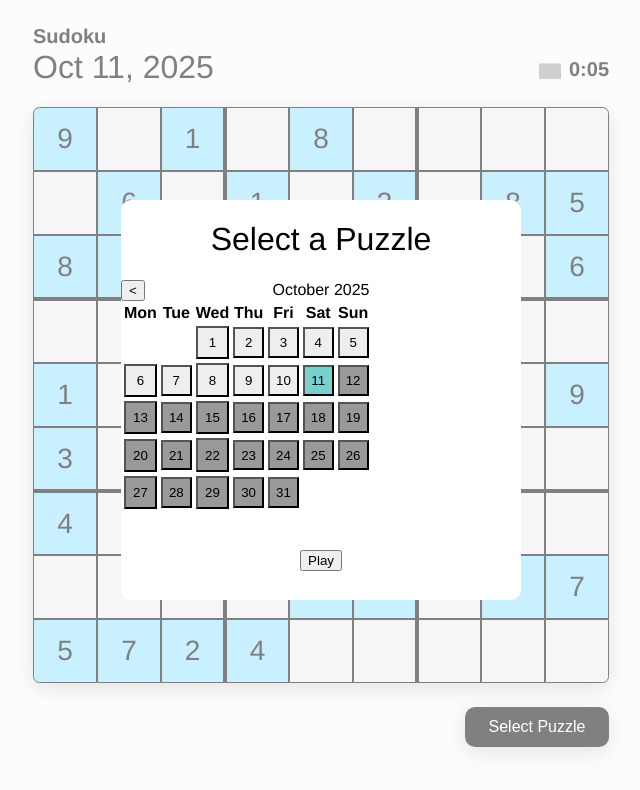
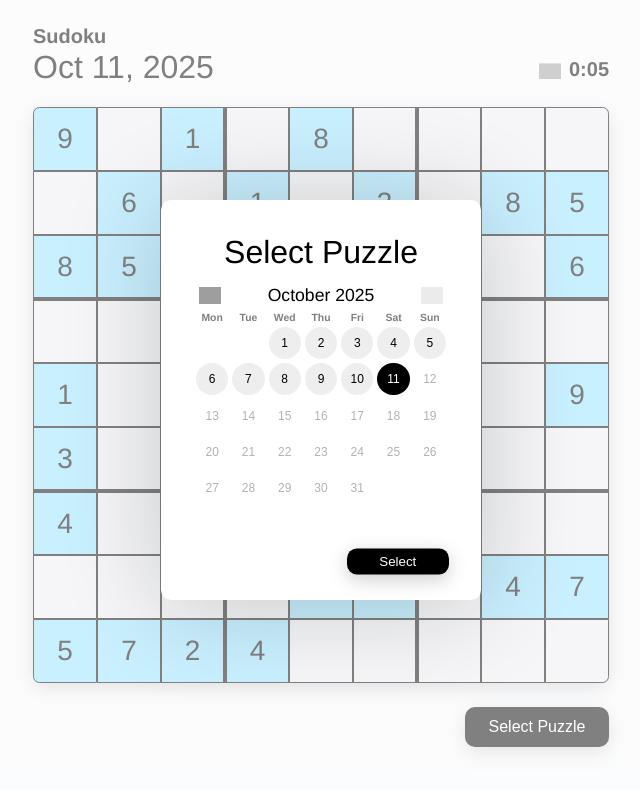
Before and after one commit to KevinJohnson23/Sudoku, a React (Vite) app: page / in a window 1280 px wide. Both pictures are taken after a click on the button "Select Puzzle". Shown: the top 790 px of the page, without its empty margins (319-959 px from the left). Built offline with nearby package versions, Linux system fonts and the light colour scheme; grey boxes are pictures that could not be loaded.

Commit message:
Add calendar style

```diff
--- a/src/App.scss
+++ b/src/App.scss
@@ -3,6 +3,7 @@
   --normal-border_width: 1px;
   --bold-border_width: 2px;
   --border-radius: 10px;
+  --black-hover: #222222;
   background-color: #f8f9fb;
   user-select: none;
   font-family: Helvetica;
@@ -126,9 +127,32 @@ h2 {
   opacity: 1;
   @extend .center;
   height: 50%;
-  aspect-ratio: 1;
+  aspect-ratio: 0.8;
+  border-radius: var(--border-radius);
+  box-shadow: 0px 5px 100px rgba(0, 0, 0, 0.2);
+}
+
+.center-contents {
+  width: 80%;
+  height: 83%;
   text-align: center;
-  border-radius: var(--border-radius);
+  @extend .center;
+}
+
+.center-contents>h1 {
+  height: 12%;
+  margin-top: 0;
+  margin-bottom: 1vmin;
+}
+
+.calendar-container {
+  width: 100%;
+  height: 81%;
+}
+
+.calendar {
+  width: 100%;
+  height: 100%;
 }
 
 .center-button {
@@ -183,31 +207,6 @@ h2 {
   position: relative;
   display: flex;
   justify-content: center;
-}
-
-.day-button {
-  background-color: #eeeeee;
-  aspect-ratio: 1;
-  width: 100%;
-  height: 100%;
-}
-
-.day-button.selected {
-  background-color: #78d1cd;
-}
-
-.day-button.other-month {
-  visibility: hidden;
-}
-
-.day-button.future-day {
-  background-color: #999999;
-}
-
-.month-selector {
-  display: flex;
-  justify-content: space-between;
-  align-items: center;
 }
 
 .header {
@@ -270,5 +269,111 @@ h2 {
 }
 
 .select-puzzle-button:hover {
-  transform: scale(105%);
+  background-color: var(--black-hover);
 }
+
+.day-button {
+  background-color: #eeeeee;
+  aspect-ratio: 1;
+  width: 100%;
+  cursor: pointer;
+  outline: none;
+  border: none;
+  border-radius: 100%;
+  font-size: 1.5vmin;
+}
+
+.day-button:hover {
+  background-color: #dddddd;
+  transition-duration: 0.2s;
+}
+
+.day-button.selected {
+  background-color: black;
+  color: white;
+}
+
+.day-button.selected:hover {
+  background-color: var(--black-hover);
+  transition-duration: 0.2s;
+}
+
+.day-button.other-month {
+  visibility: hidden;
+}
+
+.day-button.future-day {
+  background: none;
+  opacity: 0.3;
+  cursor: default;
+}
+
+.month-selector {
+  display: flex;
+  justify-content: space-between;
+  align-items: center;
+  font-size: 2.2vmin;
+  font-weight: 400;
+  text-align: center;
+  width: 100%;
+  height: 10%;
+}
+
+.month-selector>button {
+  background: none;
+  aspect-ratio: 1;
+  height: 70%;
+  outline: none;
+  border: none;
+}
+
+.month-selector>button.disabled {
+  opacity: 0.2;
+}
+
+.month-selector>button.enabled {
+  cursor: pointer;
+  opacity: 1;
+}
+
+.month-selector>button.enabled:hover {
+  transform: scale(110%);
+}
+
+.month-selector>button>img {
+  height: 100%;
+}
+
+.day-selector {
+  width: 100%;
+}
+
+.day-selector>thead {
+  opacity: 0.5;
+  font-size: 1.3vmin;
+}
+
+.calendar-button-container {
+  margin-top: 1vmin;
+  height: 8%;
+  justify-content: right;
+  display: flex;
+  transform: translate(0, -40%);
+}
+
+.calendar-button-container>button {
+  border-radius: var(--border-radius);
+  outline: none;
+  border: none;
+  background-color: black;
+  color: white;
+  box-shadow: 0px 5px 20px rgba(0, 0, 0, 0.2);
+  cursor: pointer;
+  height: 100%;
+  width: 40%;
+  transition-duration: 0.2s;
+}
+
+.calendar-button-container>button:hover {
+  background-color: var(--black-hover);
+}
--- a/src/components/PuzzleSelection/Calendar.jsx
+++ b/src/components/PuzzleSelection/Calendar.jsx
@@ -1,4 +1,7 @@
 import Week from "./Week"
+
+const LT = "https://upload.wikimedia.org/wikipedia/commons/8/8f/U%2B25C0.svg"
+const GT = "https://upload.wikimedia.org/wikipedia/commons/thumb/2/27/U%2B25B6.svg/180px-U%2B25B6.svg.png?20170228072111"
 
 function isCurrentMonth(year, month) {
   const currentDate = new Date()
@@ -61,11 +64,11 @@ export default function Calendar({ date, setDate }) {
   }
 
   return (
-    <div>
+    <div className="calendar">
       <div className="month-selector">
-        <button onClick={previousMonth}>&lt;</button>
+        <button onClick={previousMonth} className="enabled"><img src={LT} /></button>
         {monthName} {year}
-        {<button onClick={nextMonth} style={{ visibility: isCurrentMonthSelected ? "hidden" : "visible" }}>&gt;</button>}
+        {<button onClick={isCurrentMonthSelected ? null : nextMonth} className={isCurrentMonthSelected ? "disabled" : "enabled"}><img src={GT} /></button>}
       </div>
       <table className="day-selector">
         <thead>
--- a/src/components/PuzzleSelection/SelectionScreen.jsx
+++ b/src/components/PuzzleSelection/SelectionScreen.jsx
@@ -7,14 +7,16 @@ export default function SelectionScreen({ setSelectingPuzzle, selectedDate, newP
   return (
     <div className="overlay" onClick={() => setSelectingPuzzle(false)}>
       <div className="center-overlay" onClick={(e) => e.stopPropagation()}>
-        <h1>
-          Select a Puzzle
-        </h1>
-        <div>
-          <Calendar date={date} setDate={setDate} />
-        </div>
-        <div>
-          <button onClick={() => { newPuzzleFromDate(date) }}>Play</button>
+        <div className="center-contents">
+          <h1>
+            Select Puzzle
+          </h1>
+          <div className="calendar-container">
+            <Calendar date={date} setDate={setDate} />
+          </div>
+          <div className="calendar-button-container">
+            <button onClick={() => { newPuzzleFromDate(date) }}>Select</button>
+          </div>
         </div>
       </div>
     </div>
```
